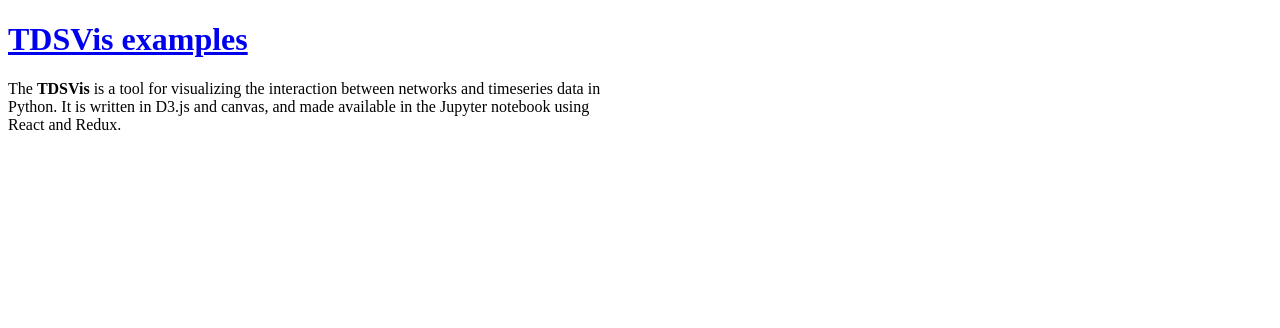
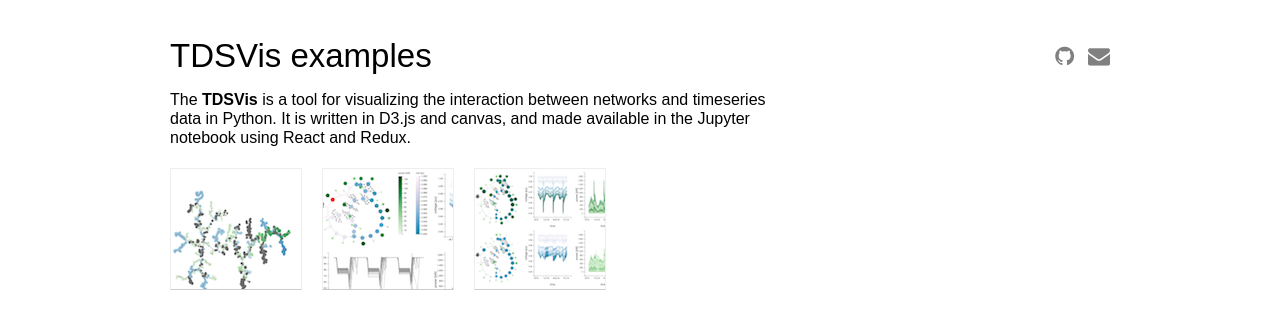
Before and after one commit to Computational-Energy/tdsvis, a plain HTML site: page index.html in a window 1280 px wide. Drawn offline with Linux system fonts and the light colour scheme; the site is published under a folder, as on GitHub Pages, so addresses that start at the root find nothing.

Commit message:
removing / from path

```diff
--- a/index.html
+++ b/index.html
@@ -6,8 +6,8 @@
     <meta http-equiv="X-UA-Compatible" content="IE=edge">
     <meta name="viewport" content="width=device-width, initial-scale=1">
     <style>
-        @import url("/style/css/style.css");
-        @import url("/style/font-awesome-4.5.0/css/font-awesome.min.css");
+        @import url("style/css/style.css");
+        @import url("style/font-awesome-4.5.0/css/font-awesome.min.css");
     </style>
     <title>vis</title>
   </head>
```
